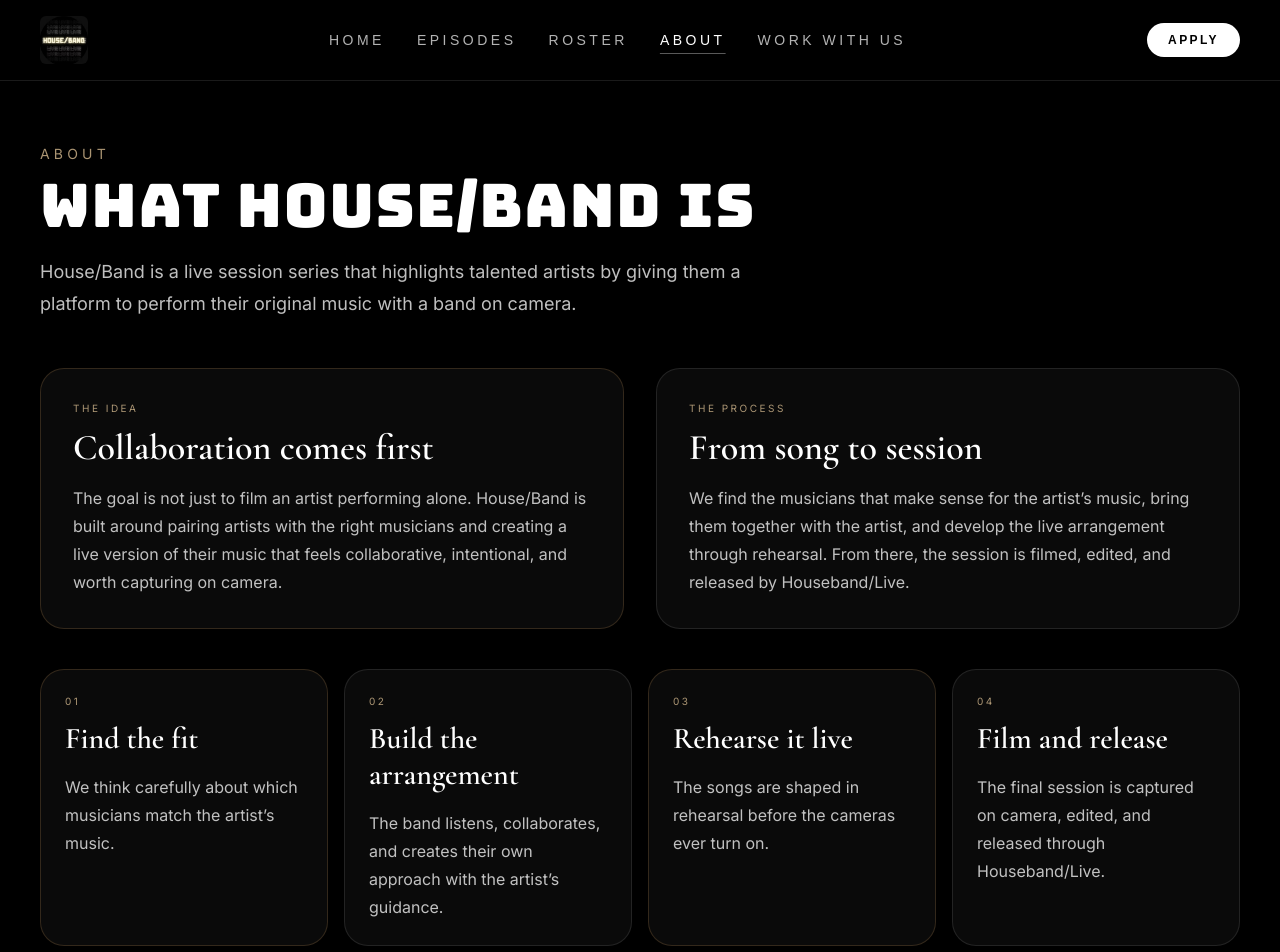
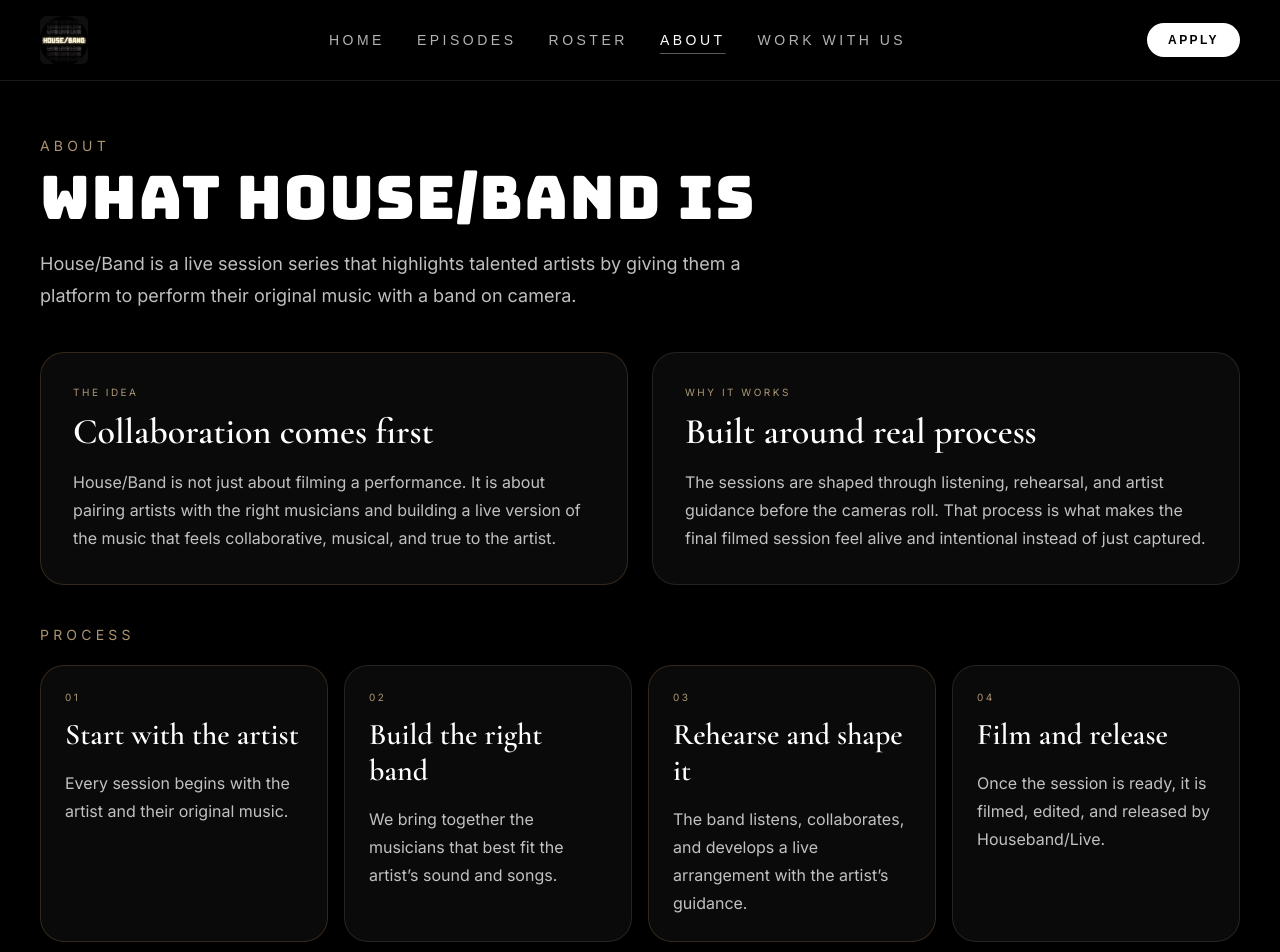
Before and after one commit to jlkadet/houseband-live, a Next.js app: page /about in a window 1280 px wide. Shown: the top 952 px of the page. Built offline with nearby package versions, Linux system fonts and the light colour scheme.

Commit message:
rewrite about page and make it the home for process

```diff
--- a/app/about/page.tsx
+++ b/app/about/page.tsx
@@ -17,11 +17,38 @@
 });
 
 export default function AboutPage() {
+  const processSteps = [
+    {
+      number: "01",
+      title: "Start with the artist",
+      description:
+        "Every session begins with the artist and their original music.",
+    },
+    {
+      number: "02",
+      title: "Build the right band",
+      description:
+        "We bring together the musicians that best fit the artist’s sound and songs.",
+    },
+    {
+      number: "03",
+      title: "Rehearse and shape it",
+      description:
+        "The band listens, collaborates, and develops a live arrangement with the artist’s guidance.",
+    },
+    {
+      number: "04",
+      title: "Film and release",
+      description:
+        "Once the session is ready, it is filmed, edited, and released by Houseband/Live.",
+    },
+  ];
+
   return (
     <div className={`${inter.className} min-h-screen bg-black text-white`}>
-      <main className="px-4 py-10 sm:px-6 sm:py-12 lg:px-10">
+      <main className="px-4 py-8 sm:px-6 sm:py-10 lg:px-10">
         <div className="mx-auto max-w-7xl">
-          <div className="mb-10 sm:mb-12">
+          <div className="mb-8 sm:mb-10">
             <p className="text-sm uppercase tracking-[0.3em] text-[#f2d3a2]/70">
               About
             </p>
@@ -39,7 +66,7 @@
             </p>
           </div>
 
-          <section className="mb-8 grid gap-6 lg:grid-cols-[1fr_1fr] lg:gap-8 sm:mb-10">
+          <section className="mb-8 grid gap-4 lg:grid-cols-[1fr_1fr] lg:gap-6 sm:mb-10">
             <div className="rounded-[1.5rem] border border-[#d8a25e]/20 bg-white/[0.04] p-6 sm:p-8">
               <p className="text-[10px] uppercase tracking-[0.25em] text-[#f2d3a2]/70">
                 The idea
@@ -51,63 +78,43 @@
                 Collaboration comes first
               </h2>
 
-              <p className="mt-4 text-white/75 leading-7">
-                The goal is not just to film an artist performing alone. House/Band
-                is built around pairing artists with the right musicians and
-                creating a live version of their music that feels collaborative,
-                intentional, and worth capturing on camera.
+              <p className="mt-4 leading-7 text-white/75">
+                House/Band is not just about filming a performance. It is about
+                pairing artists with the right musicians and building a live
+                version of the music that feels collaborative, musical, and true
+                to the artist.
               </p>
             </div>
 
             <div className="rounded-[1.5rem] border border-white/10 bg-white/[0.04] p-6 sm:p-8">
               <p className="text-[10px] uppercase tracking-[0.25em] text-[#f2d3a2]/70">
-                The process
+                Why it works
               </p>
 
               <h2
                 className={`${cormorant.className} mt-3 text-3xl font-semibold sm:text-4xl`}
               >
-                From song to session
+                Built around real process
               </h2>
 
-              <p className="mt-4 text-white/75 leading-7">
-                We find the musicians that make sense for the artist’s music,
-                bring them together with the artist, and develop the live
-                arrangement through rehearsal. From there, the session is filmed,
-                edited, and released by Houseband/Live.
+              <p className="mt-4 leading-7 text-white/75">
+                The sessions are shaped through listening, rehearsal, and artist
+                guidance before the cameras roll. That process is what makes the
+                final filmed session feel alive and intentional instead of just
+                captured.
               </p>
             </div>
           </section>
 
-          <section className="grid gap-4 sm:grid-cols-2 xl:grid-cols-4">
-            {[
-              {
-                number: "01",
-                title: "Find the fit",
-                description:
-                  "We think carefully about which musicians match the artist’s music.",
-              },
-              {
-                number: "02",
-                title: "Build the arrangement",
-                description:
-                  "The band listens, collaborates, and creates their own approach with the artist’s guidance.",
-              },
-              {
-                number: "03",
-                title: "Rehearse it live",
-                description:
-                  "The songs are shaped in rehearsal before the cameras ever turn on.",
-              },
-              {
-                number: "04",
-                title: "Film and release",
-                description:
-                  "The final session is captured on camera, edited, and released through Houseband/Live.",
-              },
-            ].map((item, index) => (
+          <section className="mb-8 sm:mb-10">
+            <p className="text-sm uppercase tracking-[0.3em] text-[#f2d3a2]/70">
+              Process
+            </p>
+
+            <div className="mt-5 grid gap-4 sm:grid-cols-2 xl:grid-cols-4">
+              {processSteps.map((step, index) => (
                 <div
-                key={item.number}
+                  key={step.number}
                   className={`group relative overflow-hidden rounded-[1.35rem] border bg-white/[0.04] p-5 transition duration-300 hover:-rotate-[1deg] hover:scale-[1.02] sm:rounded-[1.5rem] sm:p-6 ${
                     index % 2 === 0
                       ? "border-[#d8a25e]/20"
@@ -118,21 +125,40 @@
 
                   <div className="relative">
                     <p className="text-[10px] uppercase tracking-[0.25em] text-[#f2d3a2]/70">
-                    {item.number}
+                      {step.number}
                     </p>
 
                     <h3
                       className={`${cormorant.className} mt-3 text-3xl font-semibold`}
                     >
-                    {item.title}
+                      {step.title}
                     </h3>
 
                     <p className="mt-4 text-sm leading-6 text-white/75 sm:text-base sm:leading-7">
-                    {item.description}
+                      {step.description}
                     </p>
                   </div>
                 </div>
               ))}
+            </div>
+          </section>
+
+          <section className="rounded-[1.5rem] border border-white/10 bg-white/[0.04] p-6 sm:p-8">
+            <p className="text-[10px] uppercase tracking-[0.25em] text-[#f2d3a2]/70">
+              The result
+            </p>
+
+            <h2
+              className={`${cormorant.className} mt-3 text-3xl font-semibold sm:text-4xl`}
+            >
+              A session worth releasing
+            </h2>
+
+            <p className="mt-4 max-w-3xl leading-7 text-white/75">
+              The final goal is simple: create a live session that gives the
+              artist a strong performance, a real band behind them, and a piece
+              of content worth putting into the world through Houseband/Live.
+            </p>
           </section>
         </div>
       </main>
```
Lines whose indentation alone changed are shown as unchanged.
